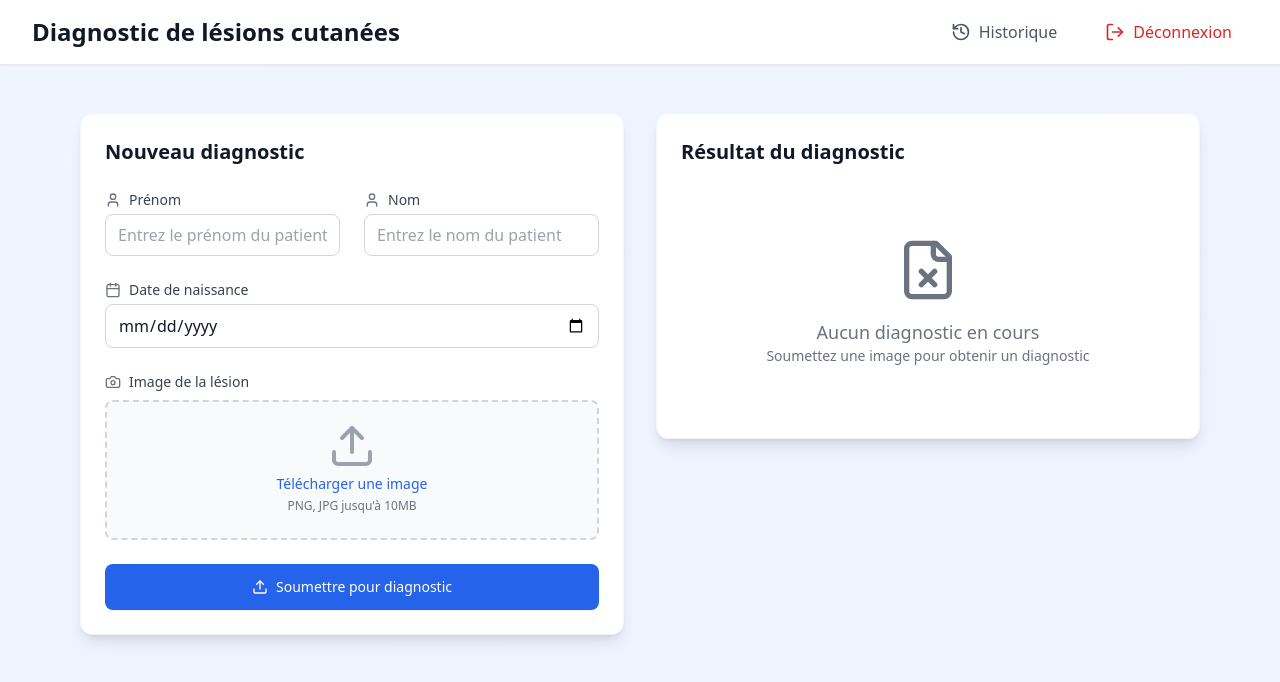
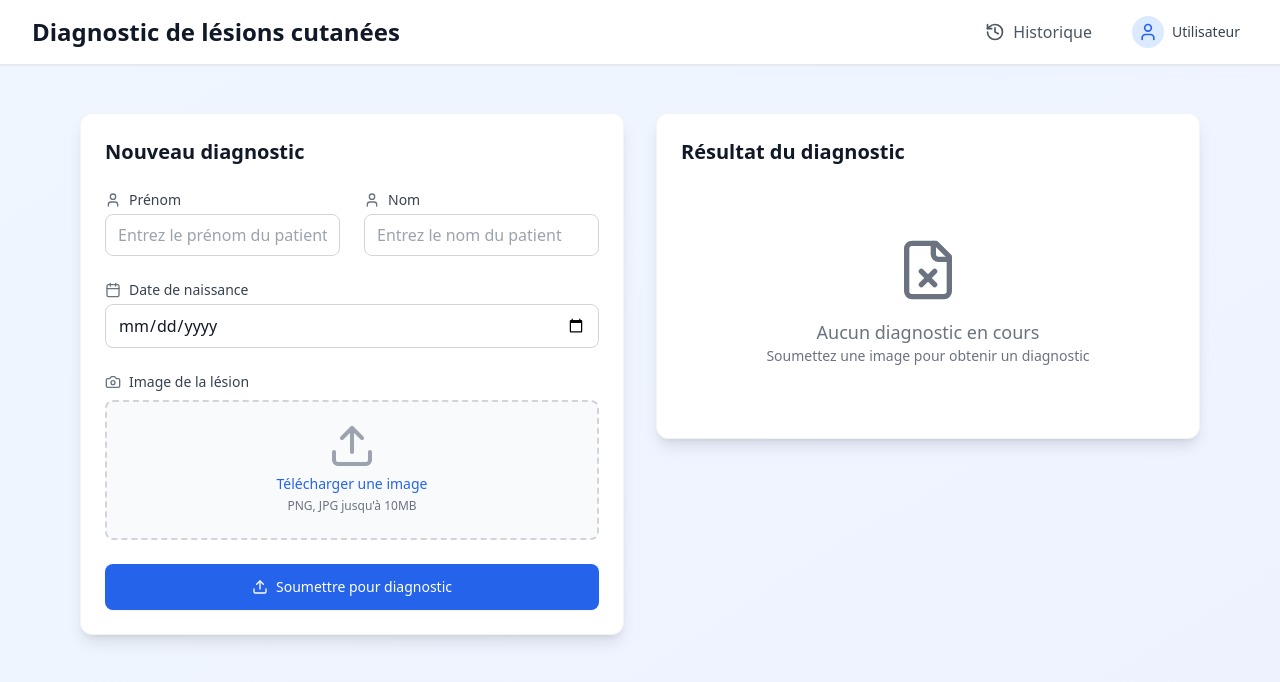
Before and after one commit to Saifoulaye-Diallo/skin-diagnostic-front-end, a React (Vite) app: page /dashboard in a window 1280 px wide. Shown: the top 682 px of the page. Built offline with nearby package versions, Linux system fonts and the light colour scheme; no server answers; sample sign-in values are in the browser's storage.

Commit message:
Update Dashboard.tsx

```diff
--- a/src/pages/Dashboard.tsx
+++ b/src/pages/Dashboard.tsx
@@ -4,15 +4,14 @@ import { Link } from 'react-router-dom';
 import { History, FileX } from 'lucide-react';
 import { RootState } from '../redux/store';
 import DiagnosticForm from '../components/DiagnosticForm';
-import LogoutButton from '../components/LogoutButton';
 import Alert from '../components/Alert';
 import ImageCard from '../components/ImageCard';
 import Loader from '../components/Loader';
+import ProfileMenu from '../components/ProfileMenu';
 
 const Dashboard = () => {
   const { currentDiagnostic, loading, error } = useSelector(
     (state: RootState) => state.diagnostic
-
   );
   const [showSuccess, setShowSuccess] = useState(false);
 
@@ -39,7 +38,7 @@ const Dashboard = () => {
                 <History className="w-5 h-5" />
                 <span>Historique</span>
               </Link>
-              <LogoutButton />
+              <ProfileMenu />
             </div>
           </div>
         </div>
@@ -71,17 +70,14 @@ const Dashboard = () => {
                   <Loader />
                   <p className="mt-4 text-gray-600">Analyse en cours...</p>
                 </div>
-
               ) : currentDiagnostic ? (
-
-
                 <ImageCard
                   image={currentDiagnostic.image}
                   diagnosis={currentDiagnostic.diagnosis}
                   date={currentDiagnostic.created_at}
+                  confidence={currentDiagnostic.confidence}
                   patientName={`${currentDiagnostic.firstName} ${currentDiagnostic.lastName}`}
                 />
-
               ) : (
                 <div className="flex flex-col items-center justify-center py-12 text-gray-500">
                   <FileX className="w-16 h-16 mb-4" />
```
